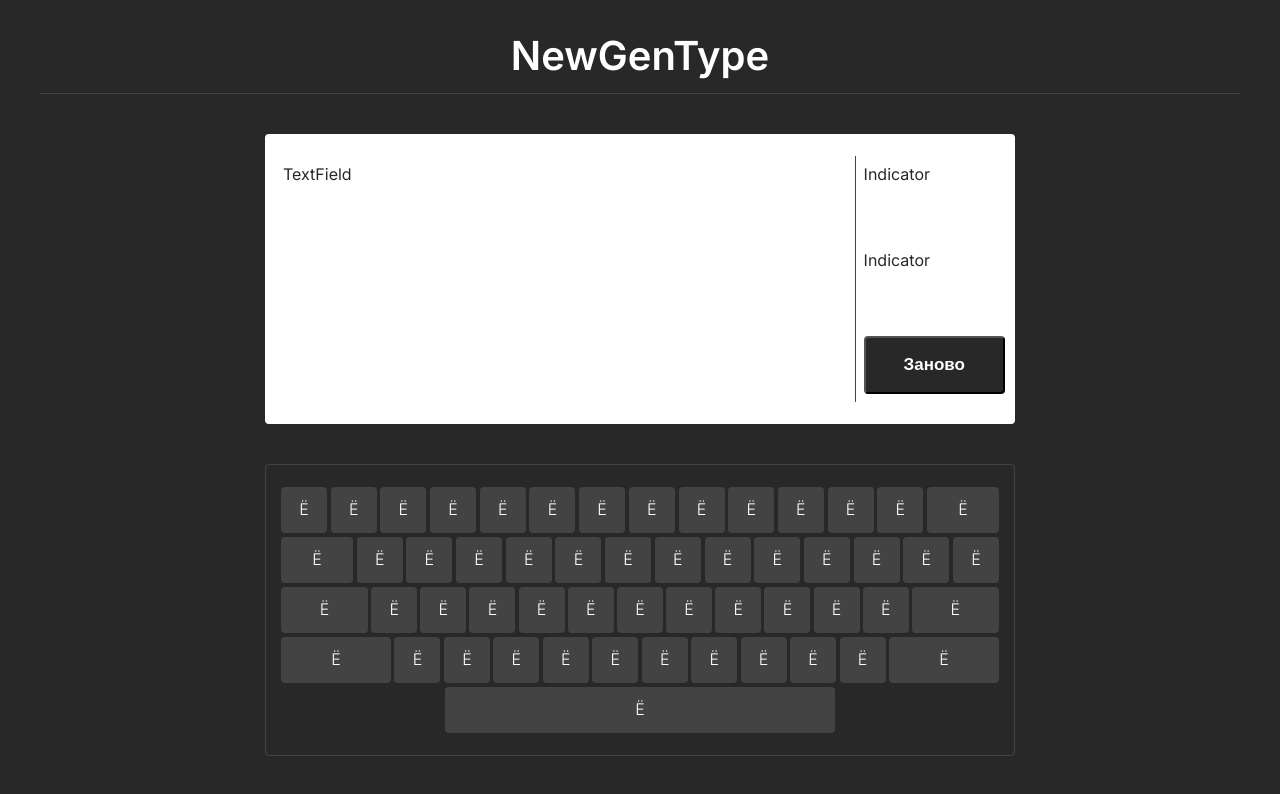
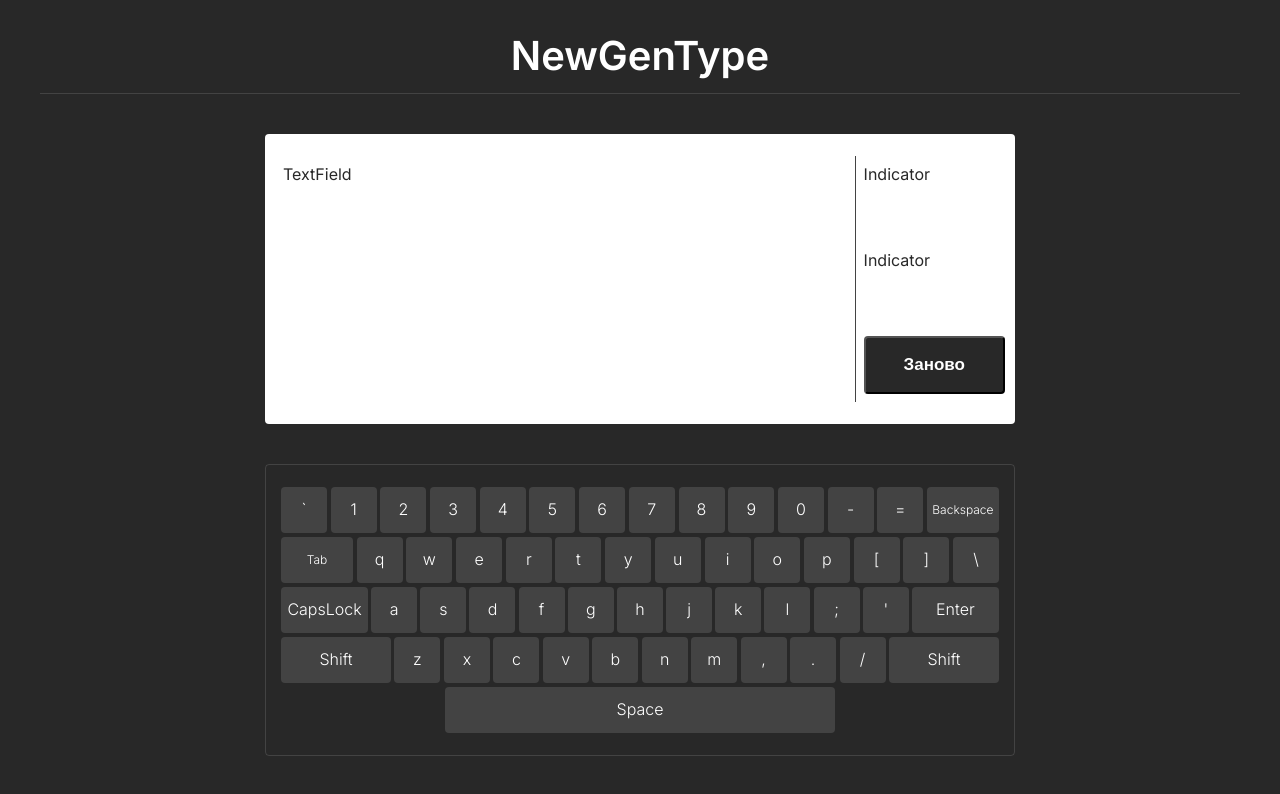
Before and after one commit to KachmaZ/NewGenType, a Vue app: page / in a window 1280 px wide. Shown: the top 794 px of the page. Built offline with nearby package versions, Linux system fonts and the light colour scheme.

Commit message:
Keyboard config

```diff
--- /dev/null
+++ b/keyboard.config.js
@@ -0,0 +1,182 @@
+export default [
+    [
+        {
+            value: '`',
+        },
+        {
+            value: '1',
+        },
+        {
+            value: '2',
+        },
+        {
+            value: '3',
+        },
+        {
+            value: '4',
+        },
+        {
+            value: '5',
+        },
+        {
+            value: '6',
+        },
+        {
+            value: '7',
+        },
+        {
+            value: '8',
+        },
+        {
+            value: '9',
+        },
+        {
+            value: '0',
+        },
+        {
+            value: '-',
+        },
+        {
+            value: '=',
+        },
+        {
+            value: 'Backspace',
+            size: 1,
+        },
+    ],
+    [
+        {
+            value: 'Tab',
+            size: 1,
+        },
+        {
+            value: 'q',
+        },
+        {
+            value: 'w',
+        },
+        {
+            value: 'e',
+        },
+        {
+            value: 'r',
+        },
+        {
+            value: 't',
+        },
+        {
+            value: 'y',
+        },
+        {
+            value: 'u',
+        },
+        {
+            value: 'i',
+        },
+        {
+            value: 'o',
+        },
+        {
+            value: 'p',
+        },
+        {
+            value: '[',
+        },
+        {
+            value: ']',
+        },
+        {
+            value: '\\',
+        },
+    ],
+    [
+        {
+            value: 'CapsLock',
+            size: 2,
+        },
+        {
+            value: 'a',
+        },
+        {
+            value: 's',
+        },
+        {
+            value: 'd',
+        },
+        {
+            value: 'f',
+        },
+        {
+            value: 'g',
+        },
+        {
+            value: 'h',
+        },
+        {
+            value: 'j',
+        },
+        {
+            value: 'k',
+        },
+        {
+            value: 'l',
+        },
+        {
+            value: ';',
+        },
+        {
+            value: '\'',
+        },
+        {
+            value: 'Enter',
+            size: 2,
+        },
+    ],
+    [
+        {
+            value: 'Shift',
+            size: 3,
+        },
+        {
+            value: 'z',
+        },
+        {
+            value: 'x',
+        },
+        {
+            value: 'c',
+        },
+        {
+            value: 'v',
+        },
+        {
+            value: 'b',
+        },
+        {
+            value: 'n',
+        },
+        {
+            value: 'm',
+        },
+        {
+            value: ',',
+        },
+        {
+            value: '.',
+        },
+        {
+            value: '/',
+        },
+
+        {
+            value: 'Shift',
+            size: 3,
+        },
+    ],
+    [
+        {
+            value: 'Space',
+            size: 4,
+        }
+    ]
+]
--- a/package.json
+++ b/package.json
@@ -10,6 +10,7 @@
     "format": "prettier --write src/"
   },
   "dependencies": {
+    "pinia": "^2.0.35",
     "vue": "^3.2.47"
   },
   "devDependencies": {
--- a/src/components/KeyBoard/KeyBoard.vue
+++ b/src/components/KeyBoard/KeyBoard.vue
@@ -1,72 +1,13 @@
 <script setup>
 import KeyBoardKey from './KeyBoardKey.vue';
+
+import kb_config from '../../../keyboard.config'
 </script>
 
 <template>
     <div class="keyboard">
-        <div class="keyboard_line">
-            <KeyBoardKey />
-            <KeyBoardKey />
-            <KeyBoardKey />
-            <KeyBoardKey />
-            <KeyBoardKey />
-            <KeyBoardKey />
-            <KeyBoardKey />
-            <KeyBoardKey />
-            <KeyBoardKey />
-            <KeyBoardKey />
-            <KeyBoardKey />
-            <KeyBoardKey />
-            <KeyBoardKey />
-            <KeyBoardKey class="key_size1"/>
-        </div>
-        <div class="keyboard_line">
-            <KeyBoardKey class="key_size1" />
-            <KeyBoardKey />
-            <KeyBoardKey />
-            <KeyBoardKey />
-            <KeyBoardKey />
-            <KeyBoardKey />
-            <KeyBoardKey />
-            <KeyBoardKey />
-            <KeyBoardKey />
-            <KeyBoardKey />
-            <KeyBoardKey />
-            <KeyBoardKey />
-            <KeyBoardKey />
-            <KeyBoardKey />
-        </div>
-        <div class="keyboard_line">
-            <KeyBoardKey class="key_size2" />
-            <KeyBoardKey />
-            <KeyBoardKey />
-            <KeyBoardKey />
-            <KeyBoardKey />
-            <KeyBoardKey />
-            <KeyBoardKey />
-            <KeyBoardKey />
-            <KeyBoardKey />
-            <KeyBoardKey />
-            <KeyBoardKey />
-            <KeyBoardKey />
-            <KeyBoardKey class="key_size2"/>
-        </div>
-        <div class="keyboard_line">
-            <KeyBoardKey class="key_size3" />
-            <KeyBoardKey />
-            <KeyBoardKey />
-            <KeyBoardKey />
-            <KeyBoardKey />
-            <KeyBoardKey />
-            <KeyBoardKey />
-            <KeyBoardKey />
-            <KeyBoardKey />
-            <KeyBoardKey />
-            <KeyBoardKey />
-            <KeyBoardKey class="key_size3"/>
-        </div>
-        <div class="keyboard_line">
-            <KeyBoardKey class="key_space" />
+        <div class="keyboard_line" v-for="line, index in kb_config" :key="index">
+            <KeyBoardKey v-for="key in line" :value="key.value" :size="key.size" :key="key.value"/>
         </div>
     </div>
 </template>
--- a/src/components/KeyBoard/KeyBoardKey.vue
+++ b/src/components/KeyBoard/KeyBoardKey.vue
@@ -1,11 +1,25 @@
 <template>
-    <div class="key">
-        Ё
+    <div class="key" :class="classObject">
+        {{ value }}
     </div>
 </template>
 
 <script setup>
+import {computed, toRefs} from "vue";
 
+const props = defineProps({
+  value: String,
+  size: Number,
+});
+
+const {value, size} = toRefs(props);
+
+const classObject = computed({
+    get() {
+        console.log(size.value);
+        return size.value?`key_size${size.value}`:''
+    }
+})
 </script>
 
 <style lang="scss" scoped>
@@ -28,6 +42,8 @@
 
 .key_size1 {
     width: 72px;
+
+    font-size: 12px;
 }
 .key_size2 {
     width: 87px;
@@ -35,7 +51,7 @@
 .key_size3 {
     width: 110px;
 }
-.key_space {
+.key_size4 {
     width: 390px;
 }
 </style>
--- a/src/main.js
+++ b/src/main.js
@@ -1,6 +1,7 @@
 import { createApp } from 'vue'
 import App from './App.vue'
+import { createPinia } from 'pinia'
 
-// import "./assets/global.scss";
+const pinia = createPinia()
 
-createApp(App).mount('#app')
+createApp(App).use(pinia).mount('#app')
```
Also changed, not shown: src/store/index.js (added, +13 -0 lines), 1 other file (tests, documents, lock files or other folders).
